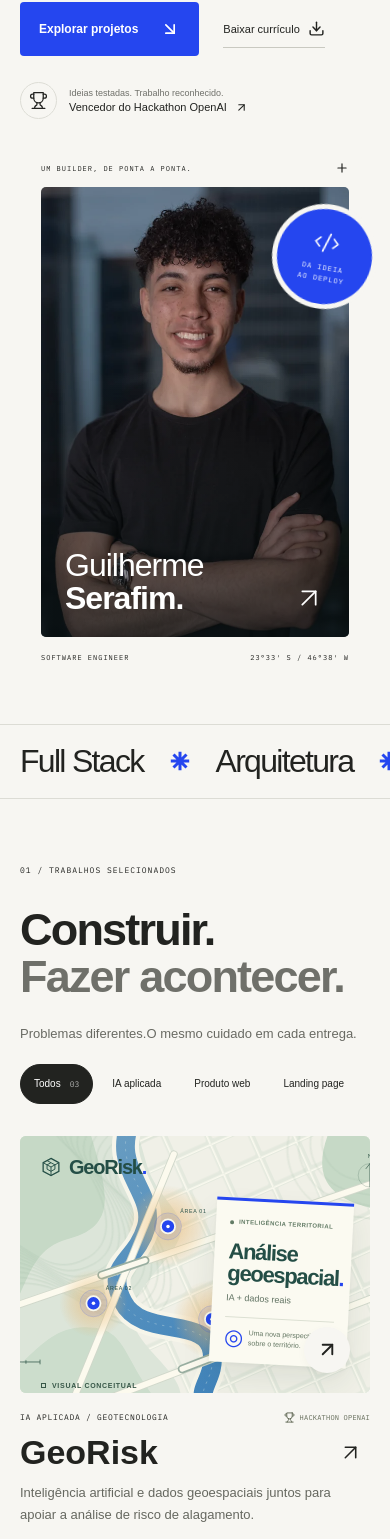
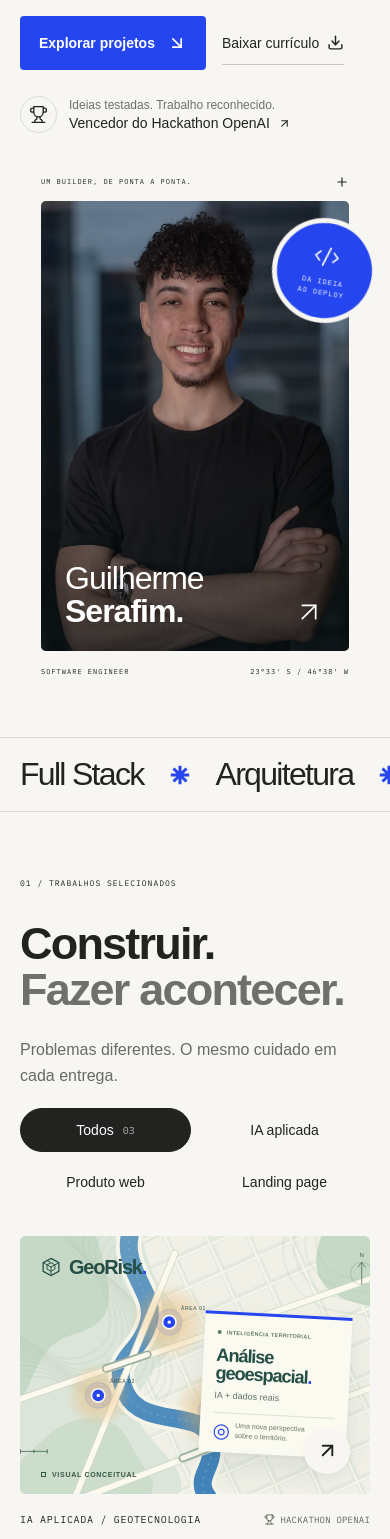
Before and after one commit to GuilhermeSerafim/guiler-portfolio, a React (Vite) app: page / in a window 390 px wide. Shown: the part 421-1960 px from the top of the page. Built offline with nearby package versions, Linux system fonts and the light colour scheme.

Commit message:
fix(mobile): melhorar leitura e navegacao do portfolio

```diff
--- a/src/components/ProjectDialog.tsx
+++ b/src/components/ProjectDialog.tsx
@@ -16,6 +16,7 @@ export function ProjectDialog({
     const element = dialog.current;
     const previousOverflow = document.body.style.overflow;
     element.showModal();
+    element.scrollTop = 0;
     document.body.style.overflow = "hidden";
     return () => {
       document.body.style.overflow = previousOverflow;
@@ -34,7 +35,7 @@ export function ProjectDialog({
       }}
     >
       {project && (
-        <div className="case-content">
+        <>
           <div className="case-top">
             <span className="eyebrow">POR DENTRO DO PROJETO</span>
             <button
@@ -46,10 +47,11 @@ export function ProjectDialog({
               <X size={22} />
             </button>
           </div>
+          <div className="case-content">
             <p className="case-category eyebrow">{project.eyebrow}</p>
             <h2 id="case-title">
               {project.name}
-            <span>↗</span>
+              <span aria-hidden="true">↗</span>
             </h2>
             <p className="case-lead">{project.title}</p>
             <div className="tags">
@@ -111,6 +113,7 @@ export function ProjectDialog({
               )}
             </div>
           </div>
+        </>
       )}
     </dialog>
   );
--- a/src/components/ProjectVisual.css
+++ b/src/components/ProjectVisual.css
@@ -491,6 +491,13 @@
   color: #495246;
 }
 
+@media (max-width: 700px) {
+  .pv-cover--geo,
+  .pv-cover--play {
+    min-height: 0;
+  }
+}
+
 @container (max-width: 430px) {
   .pv-brand {
     top: 8%;
@@ -499,17 +506,21 @@
   .pv-report {
     right: 6%;
     bottom: 15%;
-    width: 39%;
-    padding: 6% 4% 4%;
+    width: 42%;
+    padding: 5% 3.7% 3.5%;
   }
 
   .pv-report h3,
   .pv-schedule h3 {
-    font-size: 22px;
+    font-size: clamp(17px, 5.2cqw, 22px);
+  }
+
+  .pv-report-kicker {
+    font-size: clamp(5px, 1.55cqw, 6px);
   }
 
   .pv-report h3 {
-    margin-top: 14px;
+    margin-top: 10px;
   }
 
   .pv-report p {
@@ -517,39 +528,43 @@
   }
 
   .pv-report-line {
-    margin-top: 12px;
+    margin-top: 10px;
   }
 
   .pv-report-footer {
-    margin-top: 9px;
+    margin-top: 7px;
     gap: 5px;
   }
 
   .pv-report-symbol {
-    font-size: 22px;
+    font-size: 20px;
   }
 
   .pv-schedule {
-    top: 24%;
+    top: 20%;
     right: 6%;
-    width: 39%;
-    padding: 5% 4% 4%;
+    width: 42%;
+    padding: 4% 3.7% 3.5%;
   }
 
   .pv-schedule h3 {
-    margin-top: 12px;
-    margin-bottom: 12px;
+    margin-top: 8px;
+    margin-bottom: 8px;
+  }
+
+  .pv-schedule-day {
+    margin-bottom: 5px;
   }
 
   .pv-time-row {
-    min-height: 23px;
+    min-height: 19px;
     gap: 5px;
     padding: 0 7px;
   }
 
   .pv-schedule-note {
-    margin-top: 9px;
-    padding-top: 8px;
+    margin-top: 7px;
+    padding-top: 6px;
   }
 
   .pv-mesa-topline {
--- a/src/styles.css
+++ b/src/styles.css
@@ -1101,6 +1101,7 @@ h2 {
   width: min(760px, calc(100% - 32px));
   max-height: 88dvh;
   overflow: auto;
+  overscroll-behavior: contain;
   color: var(--ink);
   background: var(--paper);
   box-shadow: 0 25px 100px #00000020;
@@ -1110,17 +1111,21 @@ h2 {
   backdrop-filter: blur(6px);
 }
 .case-content {
-  padding: 30px 45px 45px;
+  padding: 0 45px 45px;
 }
 .case-top {
+  position: sticky;
+  top: 0;
+  z-index: 2;
   display: flex;
   align-items: center;
   justify-content: space-between;
   border-bottom: 1px solid var(--line);
-  padding-bottom: 16px;
+  padding: 16px 32px 16px 45px;
+  background: var(--paper);
 }
 .case-top > .eyebrow {
-  font-size: 8px;
+  font-size: 10px;
 }
 .case-category {
   color: var(--blue);
@@ -1129,6 +1134,7 @@ h2 {
 }
 .case-content h2 {
   display: flex;
+  overflow-wrap: anywhere;
   justify-content: space-between;
   font-size: 70px;
   letter-spacing: -3px;
@@ -1496,8 +1502,8 @@ h2 {
   .header-note {
     display: block;
     margin-left: auto;
-    font-size: 7px;
-    max-width: 85px;
+    font-size: 9px;
+    max-width: 108px;
   }
   .menu-toggle {
     display: grid;
@@ -1551,7 +1557,7 @@ h2 {
     max-width: 410px;
   }
   .hero-intro p {
-    font-size: 14px;
+    font-size: 1rem;
     line-height: 1.7;
   }
   .intro-mark {
@@ -1559,26 +1565,27 @@ h2 {
   }
   .hero-actions {
     margin-top: 26px;
-    gap: 24px;
+    gap: 12px 16px;
+    flex-wrap: wrap;
   }
   .hero-actions .button {
-    font-size: 12px;
+    font-size: 14px;
     padding: 16px 18px;
     min-height: 52px;
-    gap: 22px;
+    gap: 12px;
   }
   .resume-link {
-    font-size: 11px;
+    font-size: 14px;
     gap: 8px;
   }
   .hero-proof {
     margin-top: 26px;
   }
   .hero-proof span {
-    font-size: 9px;
+    font-size: 12px;
   }
   .hero-proof strong {
-    font-size: 11px;
+    font-size: 14px;
   }
   .hero-visual {
     width: 88%;
@@ -1658,16 +1665,23 @@ h2 {
     margin-top: 23px;
   }
   .work-heading-side > p {
-    font-size: 13px;
+    font-size: 1rem;
     margin: 0;
   }
   .work-heading-side > p br {
     display: none;
   }
+  .project-filters {
+    display: grid;
+    grid-template-columns: repeat(2, minmax(0, 1fr));
+    gap: 8px;
+    width: min(100%, 420px);
+  }
   .project-filters button {
-    padding: 9px 13px;
-    min-height: 40px;
-    font-size: 10px;
+    padding: 12px 16px;
+    min-height: 44px;
+    font-size: 14px;
+    justify-content: center;
   }
   .project-grid {
     grid-template-columns: 1fr;
@@ -1691,27 +1705,32 @@ h2 {
     aspect-ratio: 1.36;
   }
   .project-title-row h3 {
-    font-size: 34px;
+    font-size: clamp(1.625rem, 7.4vw, 2.125rem);
+    min-width: 0;
   }
   .project-description {
-    font-size: 13px;
-    max-width: 95%;
+    font-size: 1rem;
+    max-width: none;
   }
   .project-meta .eyebrow {
-    font-size: 8px;
+    font-size: 10px;
   }
   .project-title-row {
     margin-top: 9px;
+    gap: 8px;
   }
   .project-meta {
     margin-top: 18px;
+    flex-wrap: wrap;
+    gap: 8px;
   }
   .tags span {
-    font-size: 8px;
+    font-size: 10px;
     padding: 6px 8px;
   }
   .project-bottom {
     margin-top: 15px;
+    gap: 12px;
   }
   .work-footer {
     margin-top: 37px;
@@ -1721,10 +1740,10 @@ h2 {
     flex-direction: column;
   }
   .work-footer p {
-    font-size: 11px;
+    font-size: 14px;
   }
   .work-footer .text-link {
-    font-size: 12px;
+    font-size: 14px;
   }
   .experience-layout {
     grid-template-columns: 1fr;
@@ -1741,7 +1760,7 @@ h2 {
     position: relative;
   }
   .experience-intro p {
-    font-size: 13px;
+    font-size: 1rem;
     max-width: 270px;
     margin-top: 22px;
   }
@@ -1760,13 +1779,14 @@ h2 {
     font-size: 32px;
   }
   .experience-date {
-    font-size: 8px;
+    font-size: 10px;
   }
   .experience-item li {
-    font-size: 12px;
+    font-size: 1rem;
   }
   .experience-stack {
-    font-size: 8px;
+    font-size: 11px;
+    line-height: 1.8;
   }
   .about-layout {
     grid-template-columns: 1fr;
@@ -1808,11 +1828,11 @@ h2 {
     margin-bottom: 24px;
   }
   .about-copy > p {
+    font-size: 1rem;
+    max-width: none;
+  }
+  .about-copy .text-link {
     font-size: 14px;
-    max-width: none;
-  }
-  .about-copy .text-link {
-    font-size: 12px;
   }
   .toolkit {
     grid-template-columns: 1fr;
@@ -1834,7 +1854,7 @@ h2 {
     gap: 18px;
   }
   .toolkit-groups p {
-    font-size: 13px;
+    font-size: 1rem;
   }
   .toolkit-groups p span {
     margin-inline: 5px;
@@ -1868,7 +1888,7 @@ h2 {
     gap: 20px;
   }
   .contact-bottom p {
-    font-size: 12px;
+    font-size: 1rem;
   }
   .email-row {
     gap: 10px;
@@ -1880,12 +1900,13 @@ h2 {
   }
   .contact-socials {
     flex-direction: row;
-    gap: 24px;
+    flex-wrap: wrap;
+    gap: 8px 24px;
     padding-block: 0;
   }
   .contact-socials > a {
-    font-size: 10px;
-    gap: 5px;
+    font-size: 14px;
+    gap: 8px;
   }
   .contact-socials > a > svg:first-child {
     width: 14px;
@@ -1906,18 +1927,34 @@ h2 {
     font-size: 7px;
   }
   .site-footer > a.eyebrow {
-    font-size: 7px;
+    font-size: 10px;
     margin-left: auto;
   }
   .site-footer > a.eyebrow svg {
     width: 12px;
   }
+  .case-dialog {
+    width: 100%;
+    max-width: none;
+    height: 100dvh;
+    max-height: 100dvh;
+    margin: 0;
+    border-radius: 0;
+  }
+  .case-top {
+    padding: max(12px, env(safe-area-inset-top))
+      max(20px, env(safe-area-inset-right)) 12px
+      max(20px, env(safe-area-inset-left));
+  }
   .case-content {
-    padding: 20px 23px 28px;
+    padding: 0 max(24px, env(safe-area-inset-right))
+      max(32px, env(safe-area-inset-bottom))
+      max(24px, env(safe-area-inset-left));
   }
   .case-content h2 {
-    font-size: 50px;
-    letter-spacing: -2px;
+    font-size: clamp(2.25rem, 10vw, 3rem);
+    letter-spacing: -1.5px;
+    gap: 16px;
   }
   .case-lead {
     font-size: 17px;
@@ -1927,25 +1964,55 @@ h2 {
   }
   .case-content section p,
   .case-content li {
-    font-size: 13px;
+    font-size: 1rem;
+    line-height: 1.7;
   }
   .case-links {
     gap: 18px;
     flex-wrap: wrap;
   }
   .case-links .button {
-    font-size: 12px;
-    padding: 14px 16px;
+    font-size: 14px;
+    padding: 16px 20px;
     gap: 17px;
   }
   .case-category {
-    font-size: 8px;
+    font-size: 10px;
+    margin-top: 24px;
+  }
+  .case-links .text-link {
+    font-size: 14px;
+  }
+  .experience-role {
+    font-size: 14px;
+  }
+  .experience-description {
+    font-size: 1rem;
+  }
+  .project-meta .project-recognition {
+    font-size: 9px;
+  }
+  .project-filters button span {
+    font-size: 10px;
+  }
+  .project-details:active,
+  .icon-button:active,
+  .resume-link:active {
+    background: #e9e9e2;
+  }
+  .button:active,
+  .project-cover:active {
+    opacity: 0.85;
   }
 }
 @media (max-width: 370px) {
   .container {
     width: calc(100% - 32px);
   }
+  .mobile-nav {
+    left: -16px;
+    right: -16px;
+  }
   .hero h1 {
     font-size: 12.5vw;
     letter-spacing: -2.7px;
@@ -1960,9 +2027,6 @@ h2 {
     padding: 14px 13px;
     gap: 14px;
   }
-  .resume-link {
-    font-size: 10px;
-  }
   .portrait-surface {
     height: 380px;
   }
@@ -1971,9 +2035,7 @@ h2 {
     font-size: 6px;
   }
   .experience-asterisk {
-    width: 44px;
-    height: 44px;
-    right: 0;
+    display: none;
   }
   .contact-heading h2 {
     font-size: 8.4vw;
@@ -1987,7 +2049,7 @@ h2 {
   }
   .tags span {
     padding: 5px 6px;
-    font-size: 7px;
+    font-size: 10px;
   }
   .site-footer > .eyebrow {
     order: 3;
@@ -1999,6 +2061,71 @@ h2 {
   }
   .project-cover {
     aspect-ratio: 1.22;
+  }
+}
+@media (max-width: 700px), (pointer: coarse) {
+  .wordmark,
+  .resume-link,
+  .text-link,
+  .email-row > a,
+  .site-footer > a,
+  .contact-socials > a,
+  .desktop-nav a {
+    min-height: 44px;
+    display: inline-flex;
+    align-items: center;
+  }
+  .project-title-row h3 button {
+    min-height: 44px;
+    max-width: 100%;
+  }
+  .project-details,
+  .project-code,
+  .copy-button,
+  .icon-button {
+    min-width: 44px;
+    min-height: 44px;
+    flex-shrink: 0;
+  }
+  .project-filters button {
+    min-height: 44px;
+  }
+  .header-contact {
+    min-height: 44px;
+  }
+}
+@media (max-height: 500px) and (pointer: coarse) {
+  .case-dialog {
+    width: 100%;
+    max-width: none;
+    height: 100dvh;
+    max-height: 100dvh;
+    margin: 0;
+    border-radius: 0;
+  }
+  .case-top {
+    padding: max(8px, env(safe-area-inset-top))
+      max(24px, env(safe-area-inset-right)) 8px
+      max(24px, env(safe-area-inset-left));
+  }
+  .case-content {
+    padding: 0 max(32px, env(safe-area-inset-right))
+      max(32px, env(safe-area-inset-bottom))
+      max(32px, env(safe-area-inset-left));
+  }
+  .case-content h2 {
+    font-size: 2.5rem;
+    letter-spacing: -1.5px;
+  }
+  .case-content section p,
+  .case-content li {
+    font-size: 1rem;
+  }
+}
+@media (hover: none), (pointer: coarse) {
+  .project-cover:hover > div:first-child,
+  .project-cover:hover .project-cover-action {
+    transform: none;
   }
 }
 @media (prefers-reduced-motion: reduce) {
```
Also changed, not shown: src/App.tsx (+3 -5 lines), 1 other file (tests, documents, lock files or other folders). Lines whose indentation alone changed are shown as unchanged.
